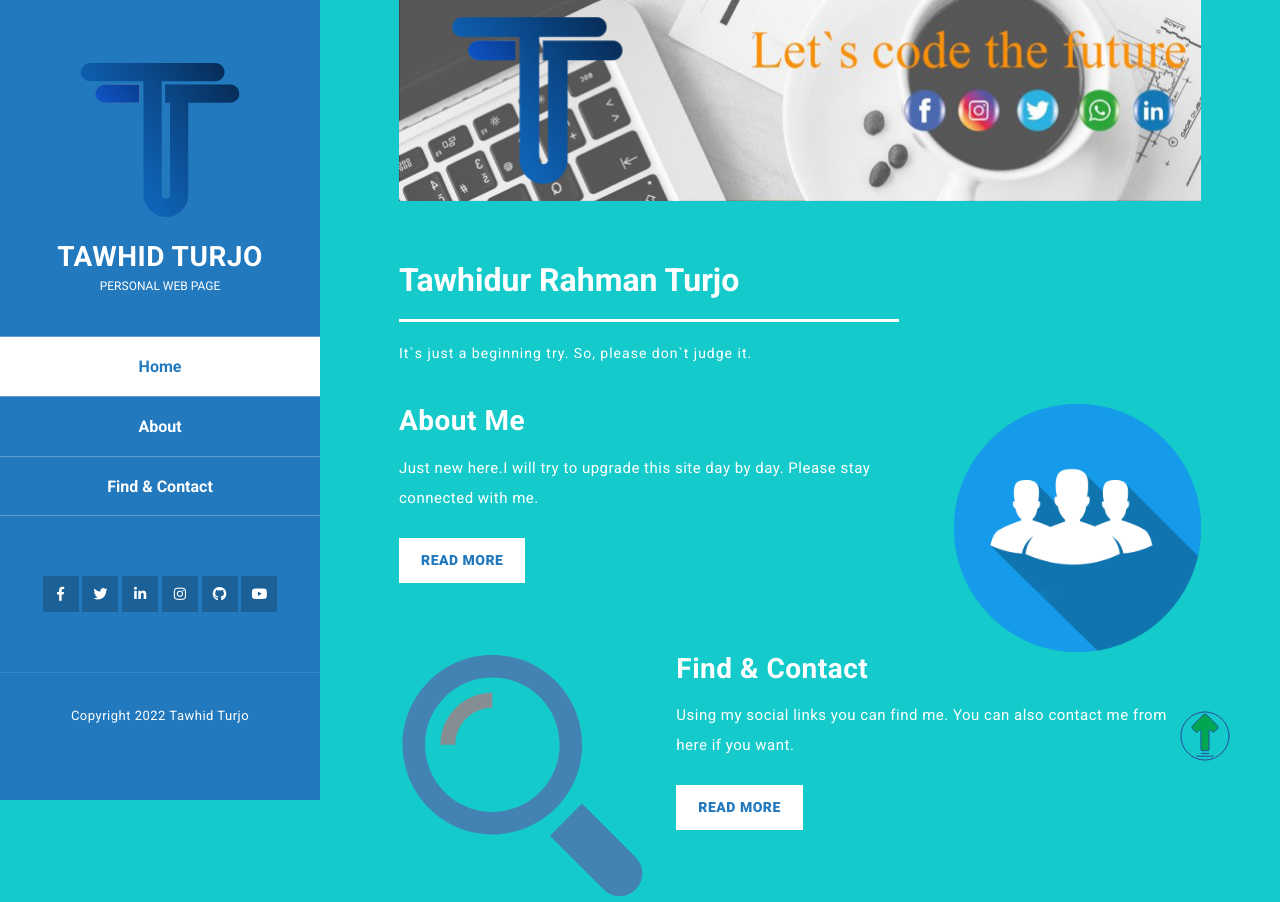
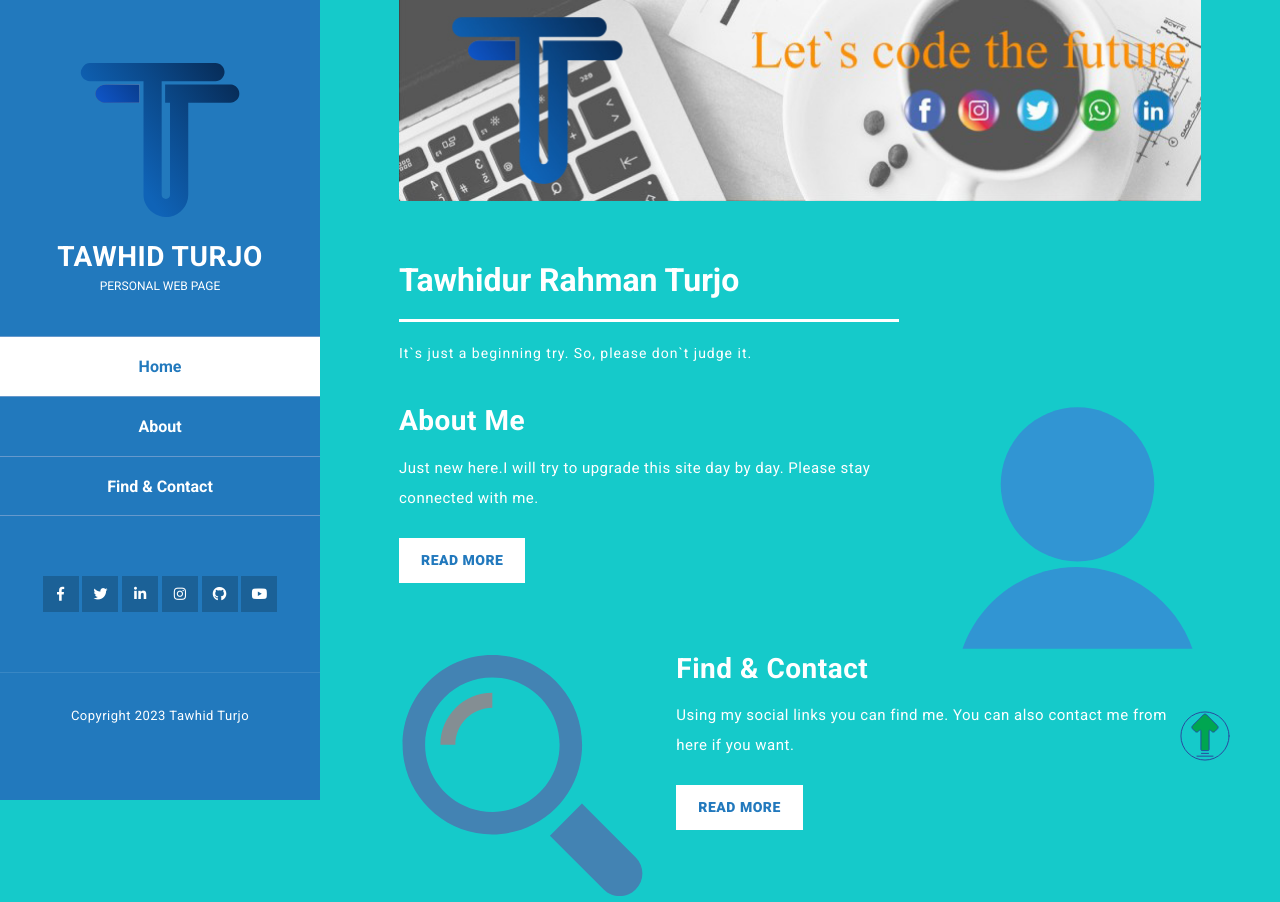
Before and after one commit to turjo643/turjo643.github.io, a plain HTML site: page index.html in a window 1280 px wide. Shown: the top 902 px of the page. Drawn offline with Linux system fonts and the light colour scheme.

Commit message:
Add files via upload
Year Updated

```diff
--- a/index.html
+++ b/index.html
@@ -69,7 +69,7 @@
               </ul>
             </div>
             <div class="copyright-text">
-              <p>Copyright 2022 Tawhid Turjo</p>
+              <p>Copyright 2023 Tawhid Turjo</p>
             </div>
           </div>
         </div>
@@ -101,7 +101,7 @@
               </div>
               <div class="col-md-4">
                 <div class="right-image">
-                  <img src="images/About.png" alt="" />
+                  <img src="images/About.svg" alt="" />
                 </div>
 
               </div>
```
Also changed, not shown: About.html (+1 -1 lines), Find & Contact.html (+1 -1 lines), images/About.svg (added).
